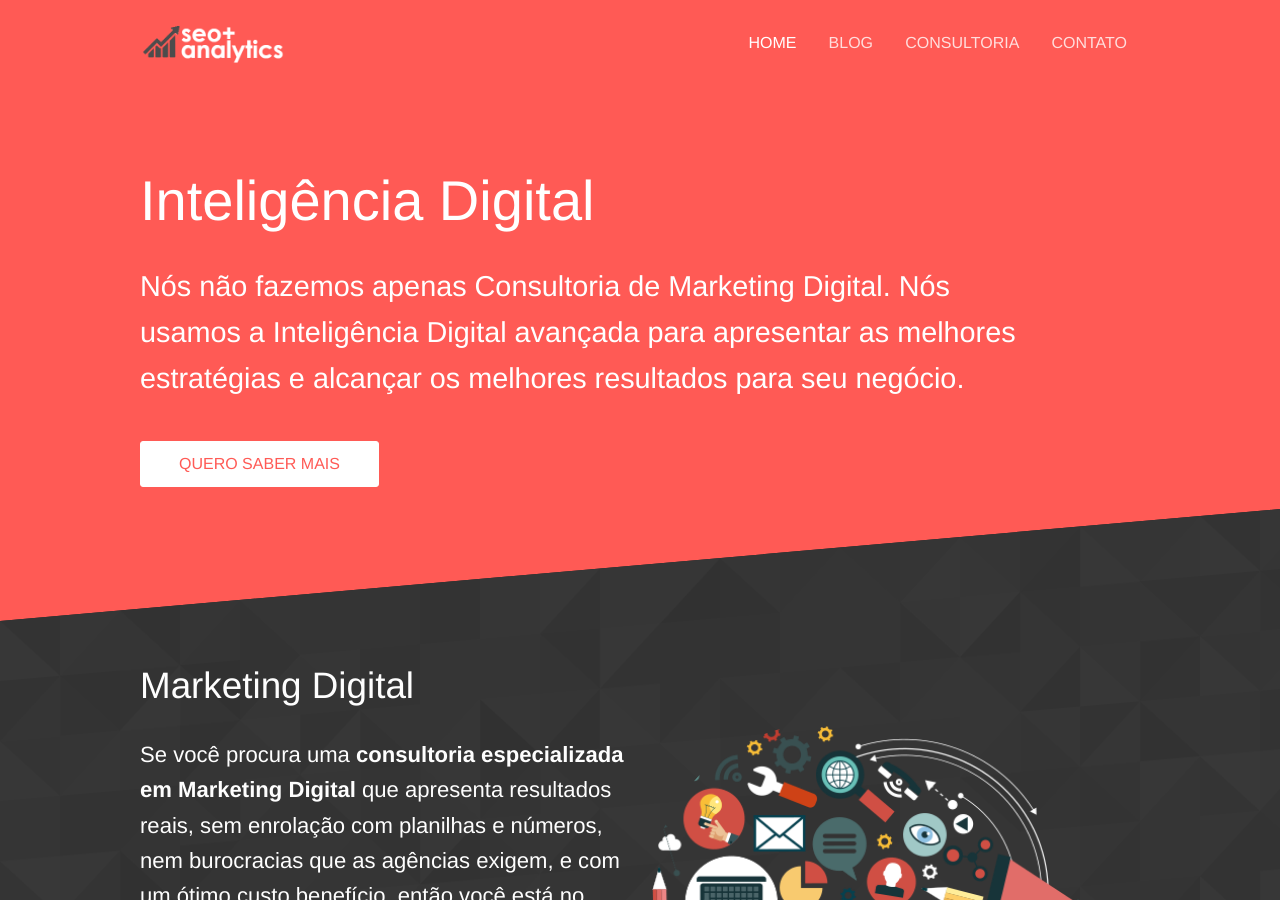
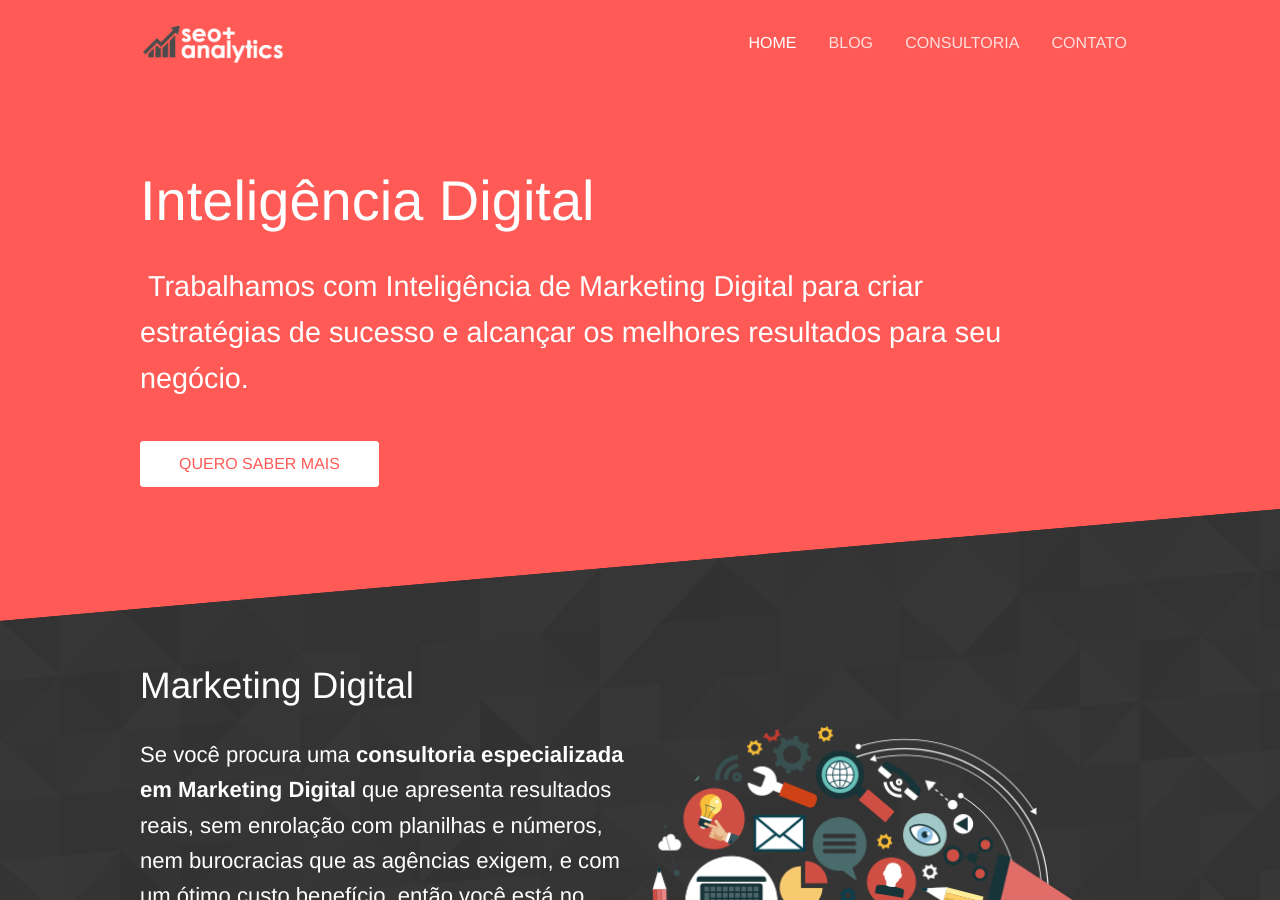
Before and after one commit to seoanalytics/seoanalytics.github.io, a Jekyll site: the page built from index.html, in a window 1280 px wide and 900 px high. Built offline with Jekyll 4.4.1, drawn with Linux system fonts in a browser that asks for light colours.

Commit message:
Updated 'index.html' via CloudCannon

```diff
--- a/index.html
+++ b/index.html
@@ -8,7 +8,7 @@
 			Inteligência Digital
 		</h1>
 		<p class="subtext editable">
-			N&oacute;s n&atilde;o fazemos apenas Consultoria de Marketing Digital. N&oacute;s usamos a Intelig&ecirc;ncia Digital avan&ccedil;ada para apresentar as melhores estrat&eacute;gias e alcan&ccedil;ar os melhores resultados para seu neg&oacute;cio.
+			&nbsp;Trabalhamos com Intelig&ecirc;ncia de Marketing Digital para criar estrat&eacute;gias de sucesso e alcan&ccedil;ar os melhores resultados para seu neg&oacute;cio.&nbsp;
 		</p>
 		<a class="button alt" href="{{ site.baseurl }}/consultoria/">QUERO SABER MAIS</a>
 	</div>
```
